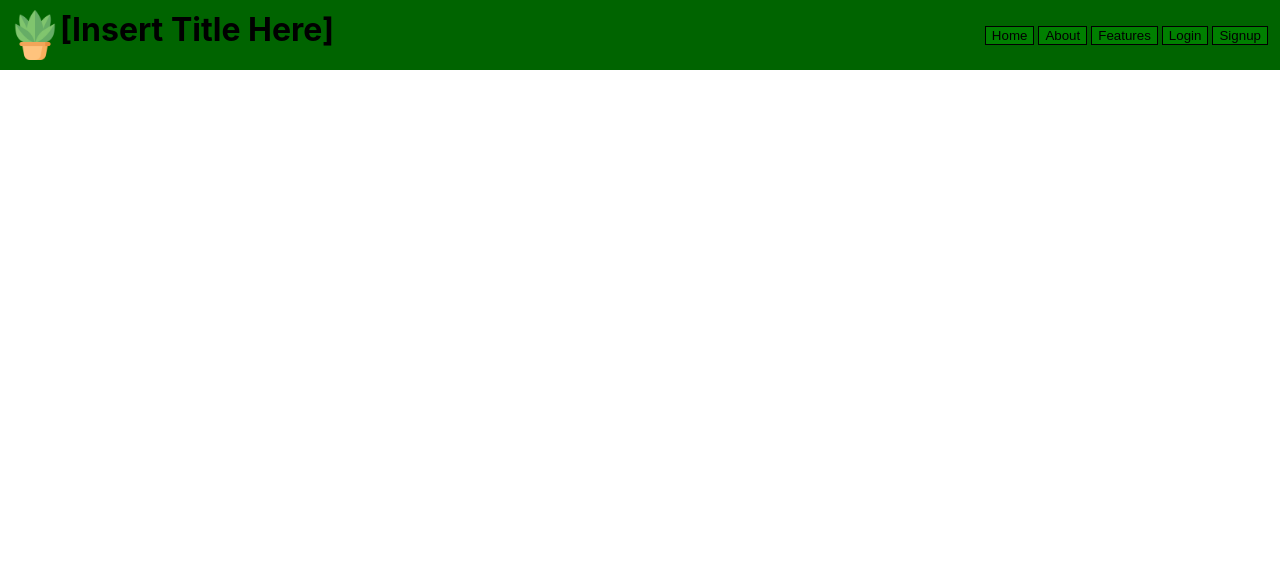
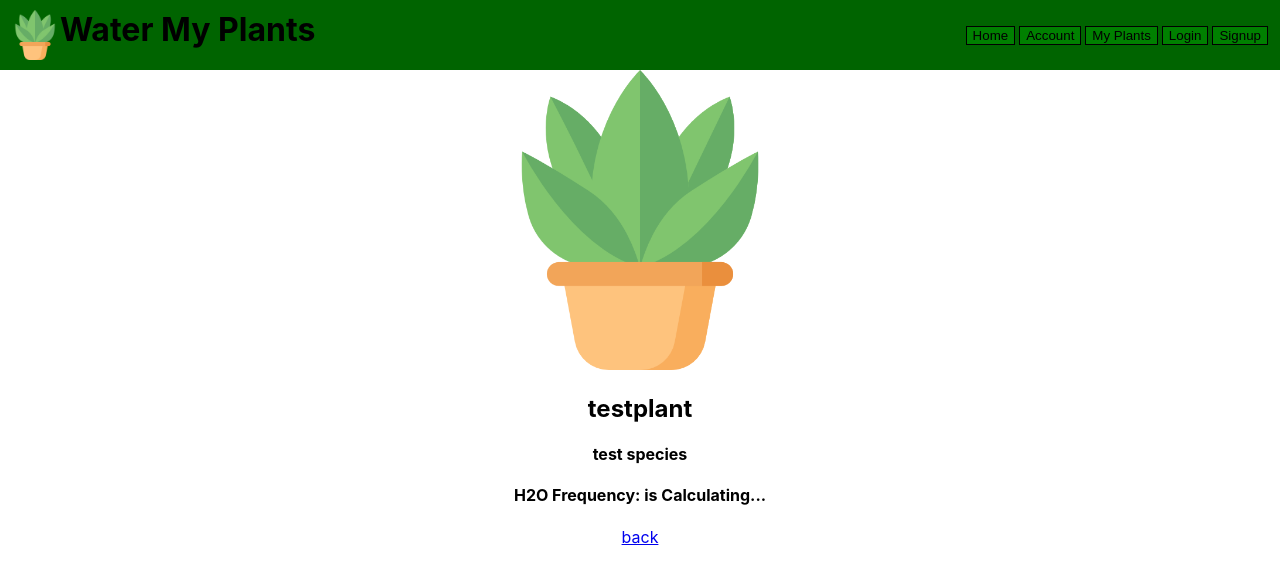
Before and after one commit to Build-Week-Water-My-Plants-ttWebPT124/front-end, a React (Create React App) app in the folder water-my-plants/: page /plant/1 in a window 1280 px wide. Shown: the top 584 px of the page. Built offline with nearby package versions, Linux system fonts and the light colour scheme.

Commit message:
can click on details link under plant objects to go to individual pages/added images to plants

```diff
--- a/water-my-plants/src/App.js
+++ b/water-my-plants/src/App.js
@@ -4,35 +4,24 @@ import { Route, Link, useHistory } from 'react-router-dom'
 import * as yup from 'yup'
 import formSchema from './validation/formSchema'
 import axios from 'axios'
-
+import logo from './assets/logo.png';
 import Homepage from './components/Homepage';
 import Login from './components/Login'
 import Signup from './components/Signup'
 import Nav from './components/Nav'
 import PlantsList from './components/PlantsList'
+import PlantDetails from './components/PlantDetails'
 
 // Plant DashBoard
-  const plantList = [{nickname:'testplant', species:'test species', h2oFrequency: 'Calculating...',}]
+  const plantList = [{nickname:'testplant', species:'test species', h2oFrequency: 'Calculating...', image:logo}]
   const initialPlantValues = {
     id:'',
     nickname: '',
     species : '',
     h2oFrequency: 'Calculating...',
-    //image: logo,
+    image: logo,
   }
 
-  const removeByAttr = function(arr, attr, value){
-    var i = arr.length;
-    while(i--){
-       if( arr[i]
-           && arr[i].hasOwnProperty(attr)
-           && (arguments.length > 2 && arr[i][attr] === value ) ){
-
-           arr.splice(i,1);
-       }
-    }
-    return arr;
-}
 // End of Plant DashBoard
 
 // Signup Form
@@ -43,7 +32,6 @@ const initialFormValues = {
   password: '',
 
 }
-
 
 const initialFormErrors = {
   username: '',
@@ -57,7 +45,6 @@ const initialFormErrors = {
 const initialUsers = []
 const initialDisabled = true
 // End of Signup Form
-
 
 
 function App() {
@@ -86,6 +73,8 @@ function App() {
     const newPlant = {
       nickname: plantForms.nickname.trim(),
       species: plantForms.species.trim(),
+      h2oFrequency: initialPlantValues.h2oFrequency,
+      image: initialPlantValues.image
     }
 
     setPlant([...plant, newPlant])
@@ -192,6 +181,10 @@ function App() {
           />
         </Route>
 
+        <Route path='/plant/:plantID'>
+          <PlantDetails plants={plant} />
+        </Route>
+
       </div>
 
     <footer className='footer'></footer>
--- a/water-my-plants/src/components/Nav.js
+++ b/water-my-plants/src/components/Nav.js
@@ -11,13 +11,13 @@ const Nav = (props) => {
             {/* This part is giving me trouble getting the h1 to line up in the center with alignItems */}
             <div style={{display: 'flex', flexDirection: 'columns'}}>
                 <Link to='/' style={{width: '50px'}}><img className='logo' style={{height: '100%', width: 'auto'}} src={logo} alt='logo'/></Link>
-                <h1 style={{margin: 0}}>[Insert Title Here]</h1>
+                <h1 style={{margin: 0}}>Water My Plants</h1>
             </div>
 
             <div className='link-container' style={{display: 'flex', alignItems:'center'}}>
                 <Link to='/'><Navbutton>Home</Navbutton></Link>
-                <Link to='/'><Navbutton>About</Navbutton></Link>
-                <Link to='/plantlist'><Navbutton>Features</Navbutton></Link>
+                <Link to='/'><Navbutton>Account</Navbutton></Link>
+                <Link to='/plantlist'><Navbutton>My Plants</Navbutton></Link>
                 <Link to='/login'><Navbutton>Login</Navbutton></Link>
                 <Link to='/signup'><Navbutton>Signup</Navbutton></Link>
 
--- a/water-my-plants/src/components/PlantDetails.js
+++ b/water-my-plants/src/components/PlantDetails.js
@@ -0,0 +1,28 @@
+
+import {
+    Link,
+    useParams,
+  } from 'react-router-dom'
+
+import logo from '../assets/logo.png';
+
+const PlantDetails = (props) => {
+
+    const { plants } = props
+    const { plantID } = useParams()
+    const plant = plants.find(plant => plant.id == plantID)
+
+    return(
+        <div>
+            <div className='plant-title-wrapper'>
+                <img src={plant.image} style={{width: '300px'}} />
+                <h2>{plant.nickname}</h2>
+                <h4>{plant.species}</h4>
+                <h4>{'H2O Frequency: is Calculating...'}</h4>
+                <Link to={'/plantlist'}><span>back</span></Link>
+            </div>
+        </div>
+    )
+}
+
+export default PlantDetails;
--- a/water-my-plants/src/components/PlantsList.js
+++ b/water-my-plants/src/components/PlantsList.js
@@ -1,17 +1,5 @@
 import React from 'react'
-
-const removeByAttr = function(arr, attr, value){
-    var i = arr.length;
-    while(i--){
-       if( arr[i]
-           && arr[i].hasOwnProperty(attr)
-           && (arguments.length > 2 && arr[i][attr] === value ) ){
-
-           arr.splice(i,1);
-       }
-    }
-    return arr;
-}
+import { Link } from 'react-router-dom'
 
 
 const PlantsList = (props) => {
@@ -20,6 +8,7 @@ const PlantsList = (props) => {
 
     return(
         <div>
+            <h1>My Plants</h1>
             <PlantsForm
                 values={plantValues}
                 update={plantUpdate}
@@ -42,7 +31,7 @@ const PlantsList = (props) => {
 
 const Plants = (props) =>{
 
-    const { plants, list, remove } = props
+    const { plants, remove } = props
 
     const deletePlant = (currentID) =>{
         remove(currentID)
@@ -50,10 +39,11 @@ const Plants = (props) =>{
 
     return (
         <div>
+            <img src={plants.image} style={{width: '100px'}} alt='img'/>
             <h2>{plants.nickname}</h2>
             <p>Species: {plants.species}</p>
             <p>h2oFrequency: Calculating... </p>
-            <a href=''>Details</a>
+            <Link to={`plant/${plants.id}`}><span>Details</span></Link>
             <button onClick={() => deletePlant(plants.id)}>Delete</button>
         </div>
     )
```
